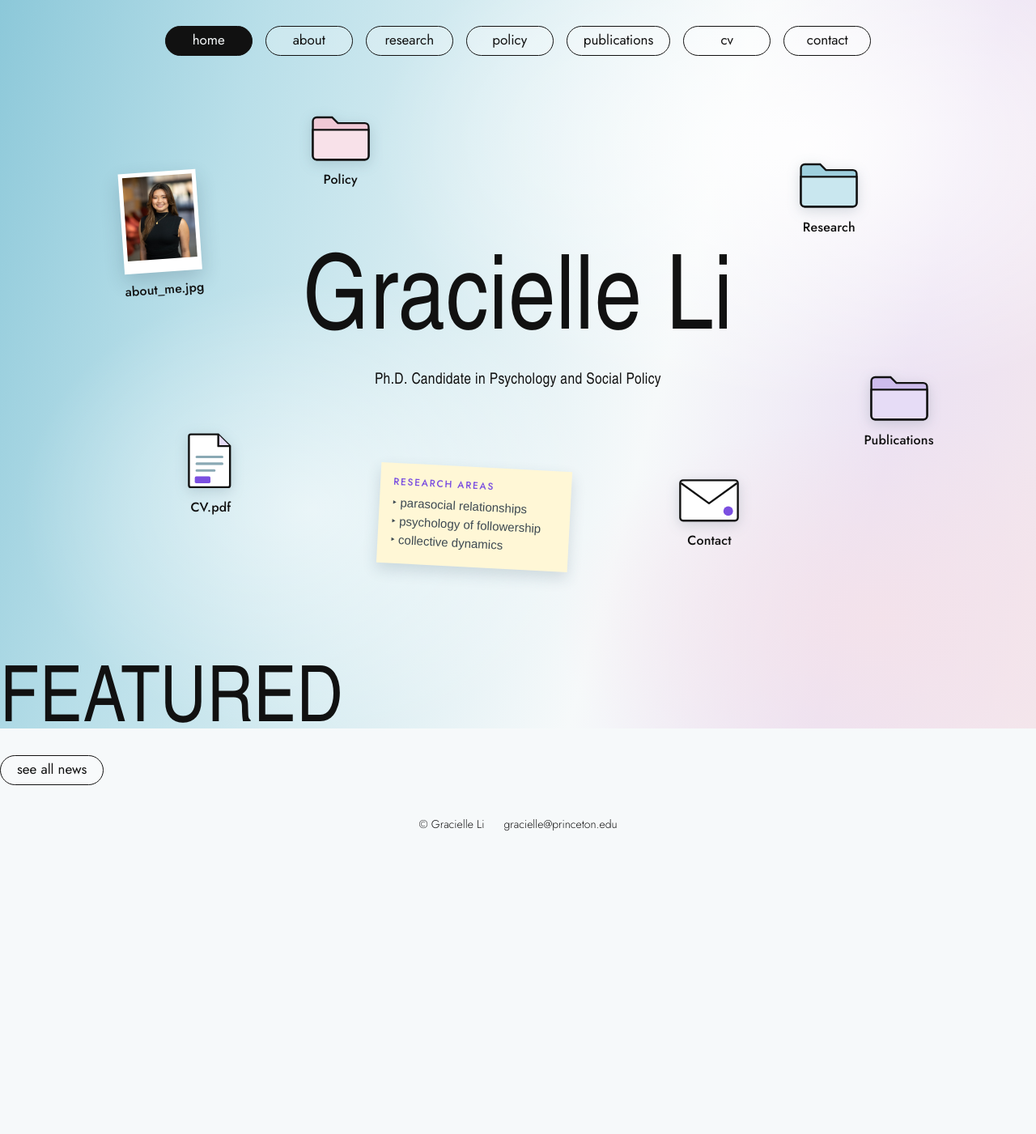
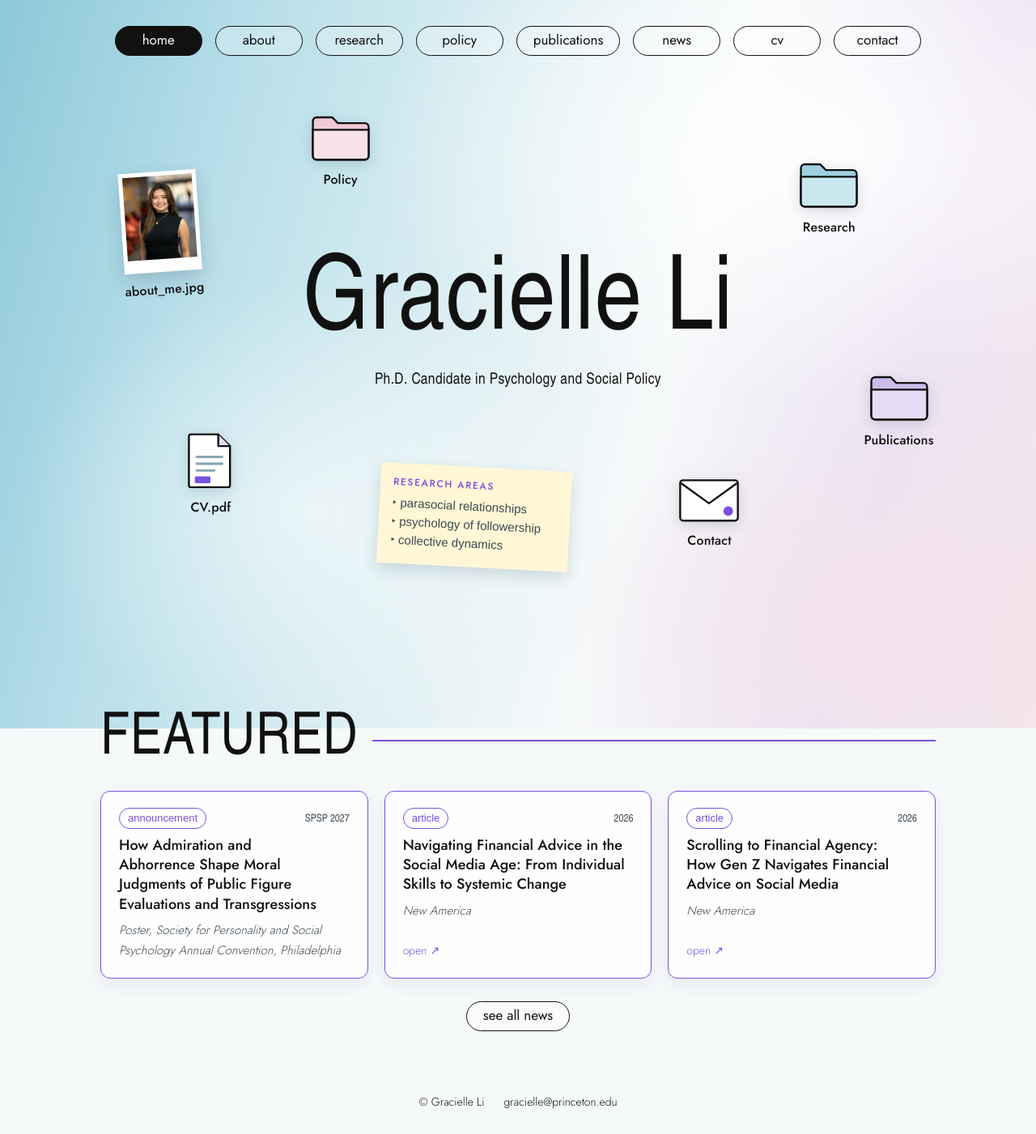
Before and after one commit to gracielleli/gracielleli.github.io, a Jekyll site: the page built from index.html, in a window 1280 px wide. Shown: the whole page at 81% size. Built offline with Jekyll 4.4.1, drawn with Linux system fonts in a browser that asks for light colours; some web fonts are replaced; before the commit the page ends 1058 px from its top, so only the background shows below that.

Commit message:
Add files via upload

```diff
--- /dev/null
+++ b/_data/featured.yml
@@ -0,0 +1,22 @@
+# NEWS page, plus the three newest items in "featured" at the bottom of the home page.
+# Newest goes at the TOP. Items show in the order they appear here.
+# type: press, article, blog, announcement, talk (any short word works)
+# "source", "blurb", and "link" are optional.
+# To add one: copy an entry (from "- type:" down to its last line), paste it at the top, and change the words.
+
+- type: "announcement"
+  when: "SPSP 2027"
+  title: "How Admiration and Abhorrence Shape Moral Judgments of Public Figure Evaluations and Transgressions"
+  source: "Poster, Society for Personality and Social Psychology Annual Convention, Philadelphia"
+
+- type: "article"
+  when: "2026"
+  title: "Navigating Financial Advice in the Social Media Age: From Individual Skills to Systemic Change"
+  source: "New America"
+  link: "https://www.newamerica.org/insights/navigating-financial-advice-in-the-social-media-age-from-individual-skills-to-systemic-change/"
+
+- type: "article"
+  when: "2026"
+  title: "Scrolling to Financial Agency: How Gen Z Navigates Financial Advice on Social Media"
+  source: "New America"
+  link: "https://www.newamerica.org/insights/scrolling-to-financial-agency/"
--- /dev/null
+++ b/_includes/feature-card.html
@@ -0,0 +1,10 @@
+<article class="feature-card">
+  <div class="feature-meta">
+    <span class="feature-type">{{ item.type }}</span>
+    {% if item.when %}<span class="feature-when">{{ item.when }}</span>{% endif %}
+  </div>
+  <h3 class="feature-title">{% if item.link %}<a href="{{ item.link }}" target="_blank" rel="noopener">{{ item.title }}</a>{% else %}{{ item.title }}{% endif %}</h3>
+  {% if item.source %}<p class="feature-source">{{ item.source }}</p>{% endif %}
+  {% if item.blurb %}<p class="feature-blurb">{{ item.blurb }}</p>{% endif %}
+  {% if item.link %}<a class="feature-go" href="{{ item.link }}" target="_blank" rel="noopener" aria-hidden="true" tabindex="-1">open ↗</a>{% endif %}
+</article>
--- a/_includes/nav.html
+++ b/_includes/nav.html
@@ -4,6 +4,7 @@
   <a href="research.html" class="pill{% if page.nav == 'research' %} is-active{% endif %}">research</a>
   <a href="policy.html" class="pill{% if page.nav == 'policy' %} is-active{% endif %}">policy</a>
   <a href="publications.html" class="pill{% if page.nav == 'publications' %} is-active{% endif %}">publications</a>
+  <a href="news.html" class="pill{% if page.nav == 'news' %} is-active{% endif %}">news</a>
   <a href="cv.html" class="pill{% if page.nav == 'cv' %} is-active{% endif %}">cv</a>
   <a href="contact.html" class="pill{% if page.nav == 'contact' %} is-active{% endif %}">contact</a>
 </nav>
--- a/assets/css/style.css
+++ b/assets/css/style.css
@@ -435,7 +435,33 @@ h1, h2, h3 { font-weight: 400; margin: 0; text-wrap: balance; }
   .contact-art .contact-note { position: absolute; left: 4%; top: 120px; width: 180px; grid-column: auto; justify-self: auto; transform: rotate(3deg); }
 }
 
-
 /* No underlines anywhere; links turn violet on hover instead */
 a, .pill, .underline { text-decoration: none !important; }
 a:not(.pill):not(.icon):hover { color: var(--violet); }
+
+/* ---------- featured (bottom of home page) ---------- */
+.featured { max-width: 1080px; margin: 24px auto 0; padding: 32px 24px 56px; position: relative; z-index: 1; }
+.featured-title { font-size: clamp(40px, 6vw, 72px); margin-bottom: 28px; display: flex; align-items: center; gap: 18px; }
+.featured-title::after { content: ""; flex: 1; height: 1.5px; background: var(--violet); }
+.featured-grid { display: grid; grid-template-columns: repeat(auto-fill, minmax(280px, 1fr)); gap: 20px; }
+.feature-card {
+  display: flex; flex-direction: column; gap: 8px;
+  min-width: 0;
+  background: var(--glass-strong);
+  border: 1.5px solid var(--violet);
+  border-radius: 12px;
+  padding: 20px 22px 22px;
+  box-shadow: 0 8px 20px rgba(30, 55, 75, .08);
+}
+.feature-meta { display: flex; justify-content: space-between; align-items: baseline; gap: 12px; }
+.feature-type {
+  font-family: var(--hand); font-size: 13px; color: var(--violet);
+  border: 1px solid var(--violet); border-radius: 999px; padding: 1px 10px;
+}
+.feature-when { font-family: var(--display); font-stretch: 100%; font-size: 13px; color: var(--ink-soft); }
+.feature-title { font-family: var(--body); font-weight: 500; font-size: 18px; line-height: 1.35; }
+.feature-source { margin: 0; font-style: italic; color: var(--ink-soft); font-size: 15px; }
+.feature-blurb { margin: 0; font-size: 15px; }
+.feature-go { margin-top: auto; padding-top: 6px; font-size: 14px; color: var(--violet); }
+.featured-more { margin: 28px 0 0; text-align: center; }
+@media (max-width: 820px) { .featured { padding: 24px 16px 40px; } }
```
Also changed, not shown: news.html (added, +18 -0 lines).
